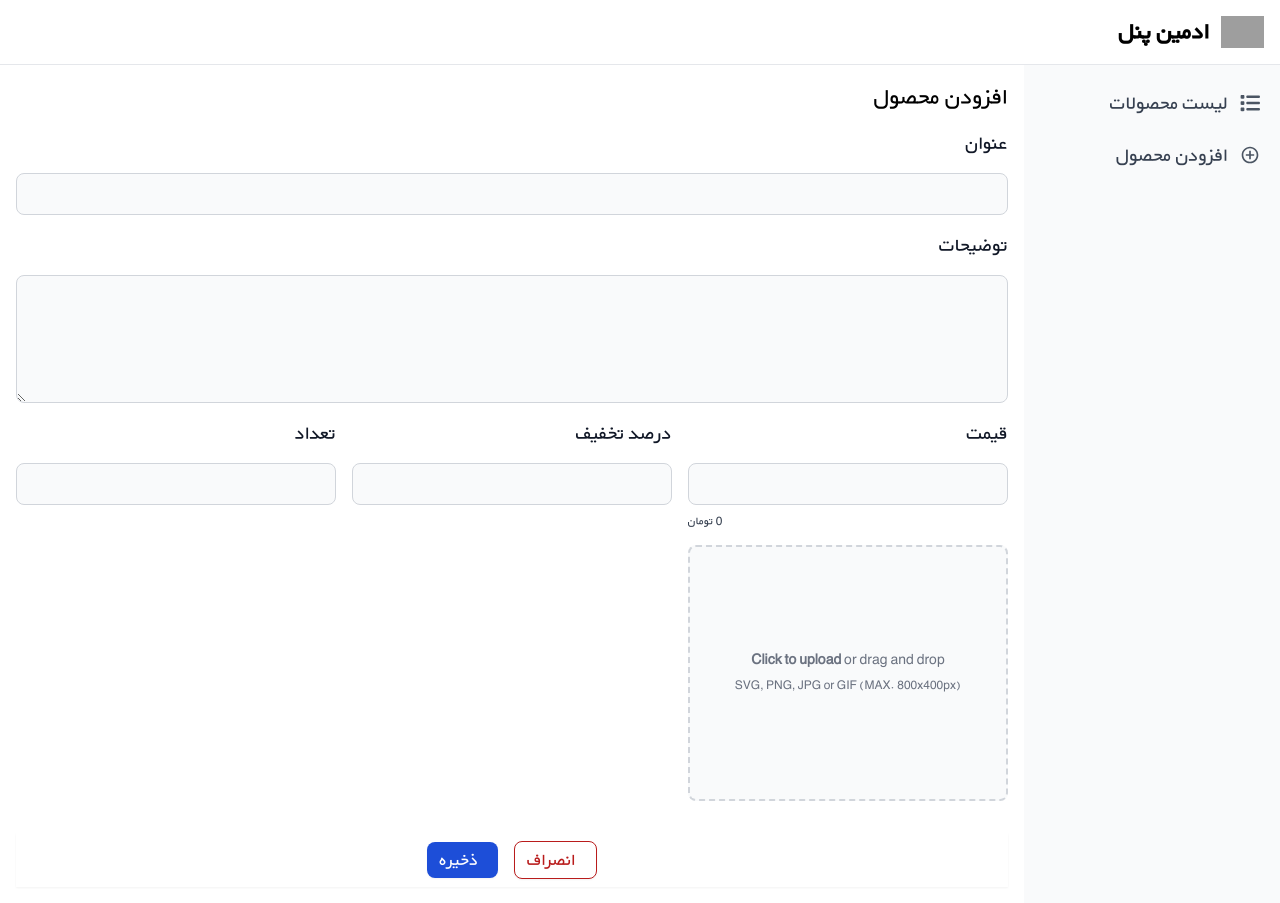
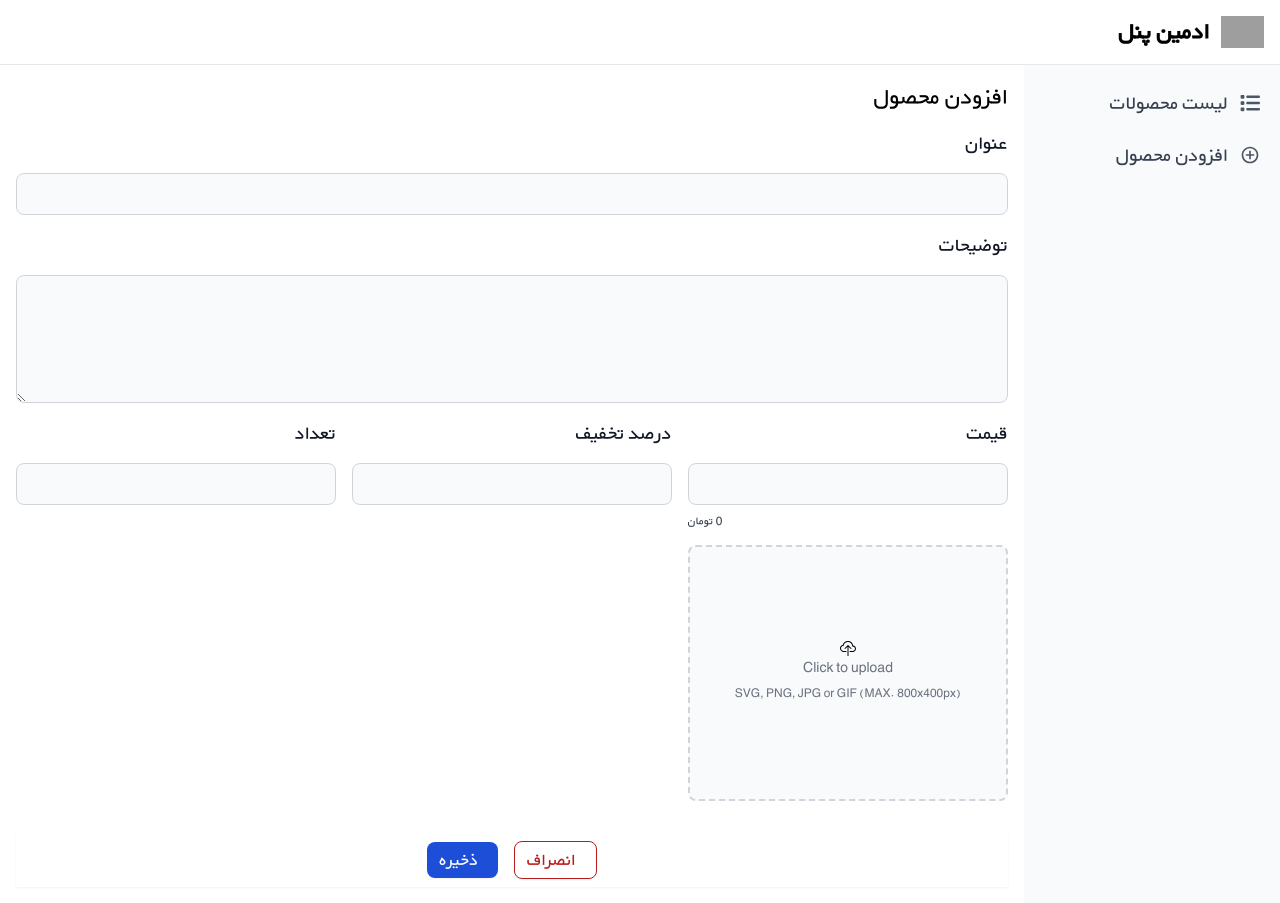
Before and after one commit to mahlakhalili/admin-pannel, a React (Vite) app: page /product/add in a window 1280 px wide. Built offline with nearby package versions, Linux system fonts and the light colour scheme; grey boxes are pictures that could not be loaded.

Commit message:
Update ProductForm.jsx

```diff
--- a/src/components/product/ProductForm.jsx
+++ b/src/components/product/ProductForm.jsx
@@ -1,5 +1,6 @@
 import { FormProvider, useForm } from 'react-hook-form';
 import { useState } from 'react';
+import { BsCloudUpload } from "react-icons/bs";
 import PropTypes from 'prop-types';
 import Input from '../Input';
 import Button from '../Button';
@@ -74,13 +75,13 @@ const ProductForm = ({
 
 				<div className="flex items-center justify-center w-full">
 					<label
-						for="dropzone-file"
+						// for="dropzone-file"
 						className="flex flex-col items-center justify-center w-full h-64 border-2 border-gray-300 border-dashed rounded-lg cursor-pointer bg-gray-50   hover:bg-gray-100  "
 					>
 						<div className="flex flex-col items-center justify-center pt-5 pb-6">
+							<BsCloudUpload/>
 							<p className="mb-2 text-sm text-gray-500 dark:text-gray-400">
-								<span className="font-semibold">Click to upload</span> or drag and
-								drop
+								Click to upload
 							</p>
 							<p className="text-xs text-gray-500 dark:text-gray-400">
 								SVG, PNG, JPG or GIF (MAX. 800x400px)
```
